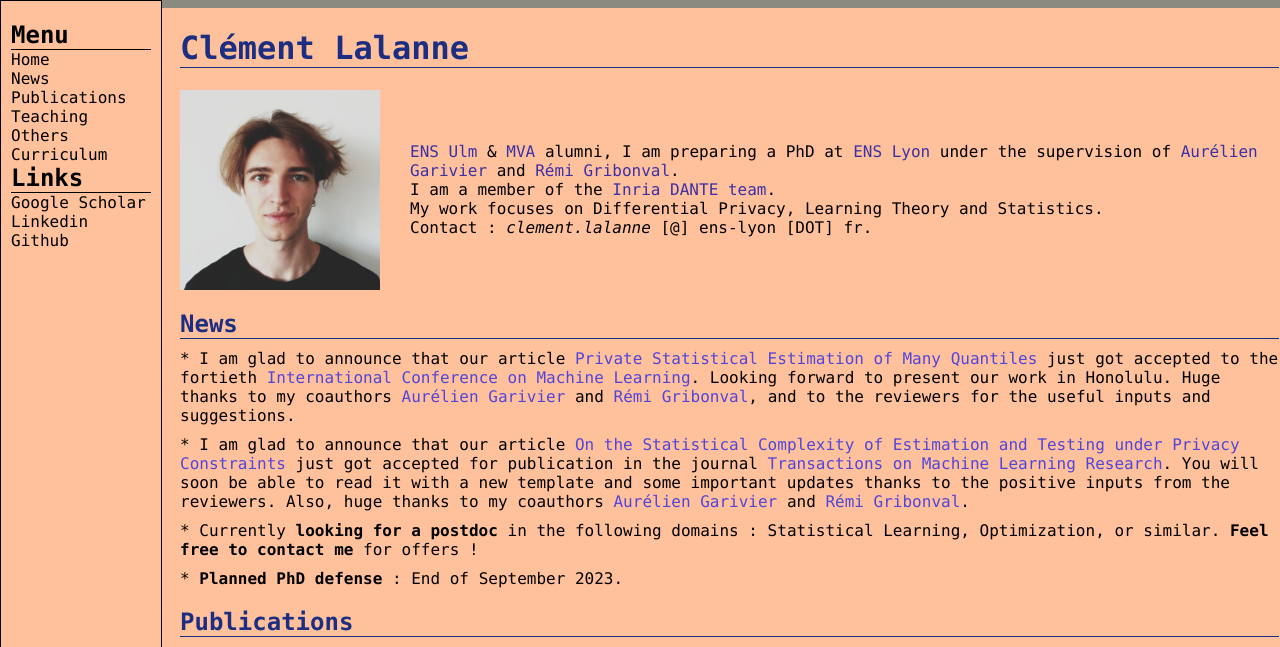
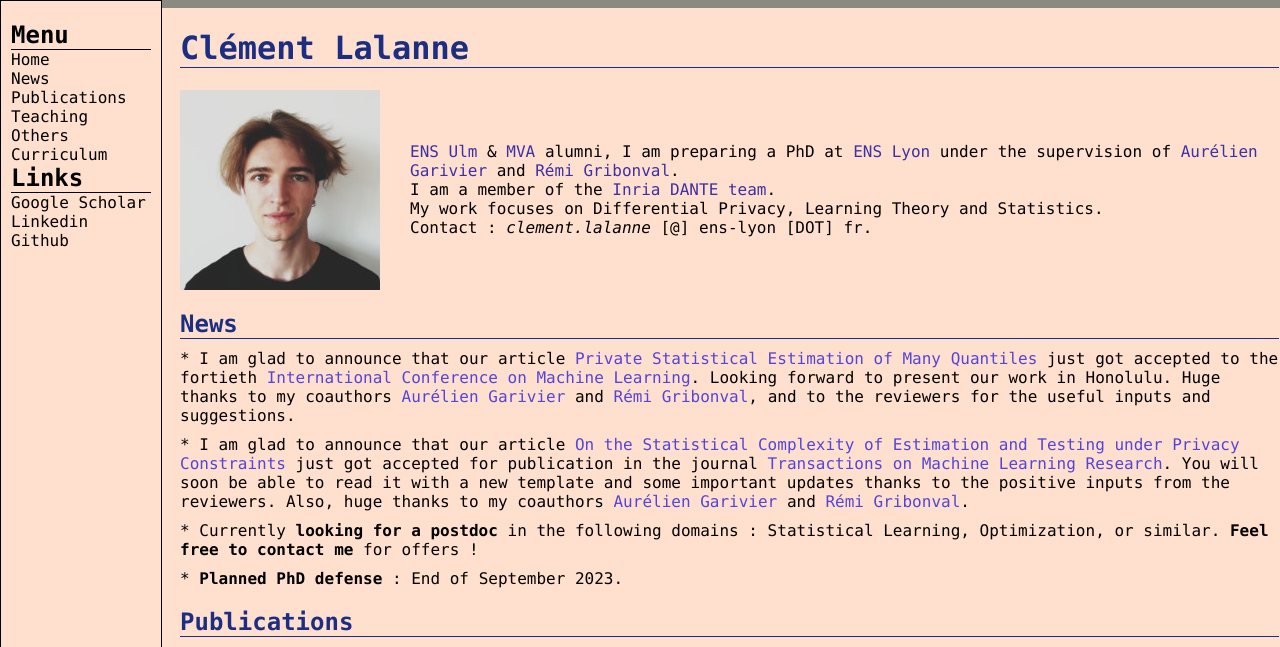
Before and after one commit to clemlal/clemlal.github.io, a Jekyll site: the page index.html, which Jekyll copies as it is, in a window 1280 px wide and 1400 px high. Shown: the top 647 px of the window. Built offline with Jekyll 4.4.1, drawn with Linux system fonts in a browser that asks for light colours; grey boxes are pictures that could not be loaded.

Commit message:
Update index.html

```diff
--- a/index.html
+++ b/index.html
@@ -5,7 +5,7 @@
   <style>
     .container {
       overflow: scroll; /* add a scroll bar to the container */
-      background-color: rgb(255, 192, 156);
+      background-color: rgb(255, 224, 206);
       font-family: "Lucida Console", monospace;
       border-left: 1px solid grey;
       padding: 0 90px 0;
@@ -22,7 +22,7 @@
     }
     .nav {
       width: 120px;
-      background-color: rgb(255, 192, 156);
+      background-color: rgb(255, 224, 206);
       padding: 20px;
       border: 1px solid rgb(0, 0, 0);
       position: fixed;
@@ -50,7 +50,7 @@
     }
     .main {
       margin: 0 -20px;
-      background-color: rgb(255, 192, 156);
+      background-color: rgb(255, 224, 206);
       width: 100%;
     }
     .main h1 {
```
